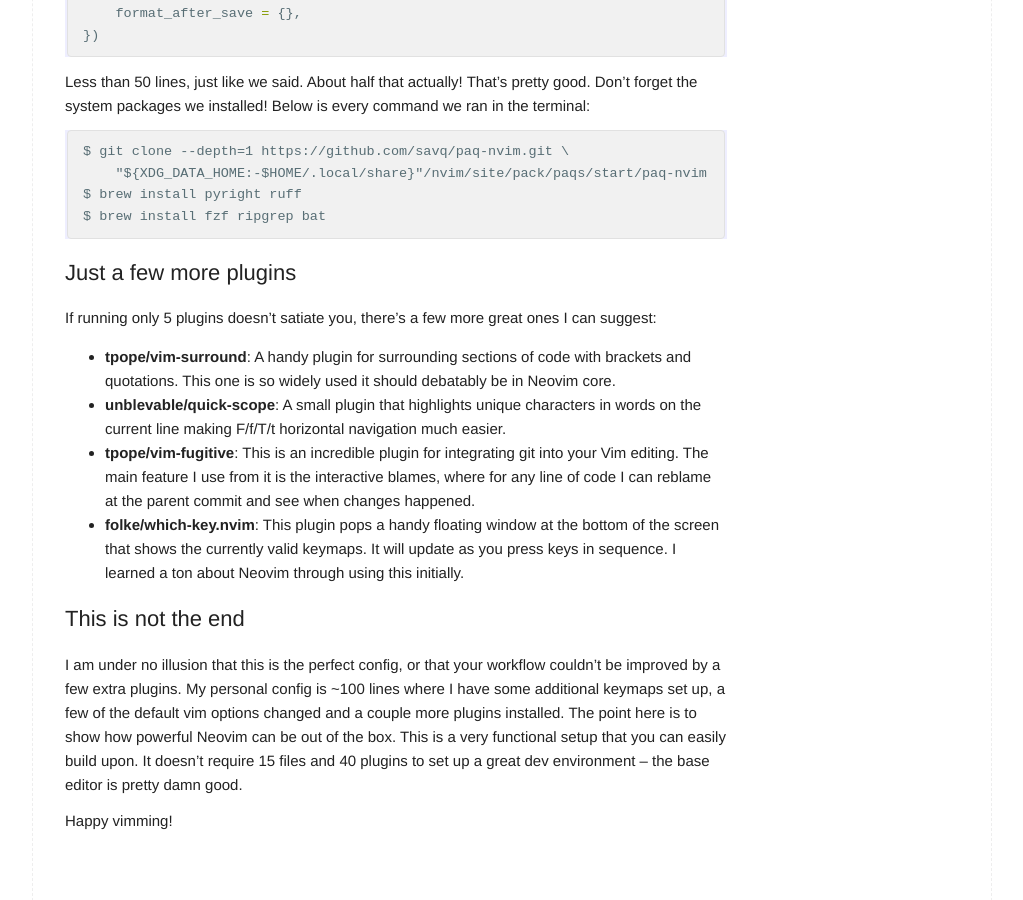
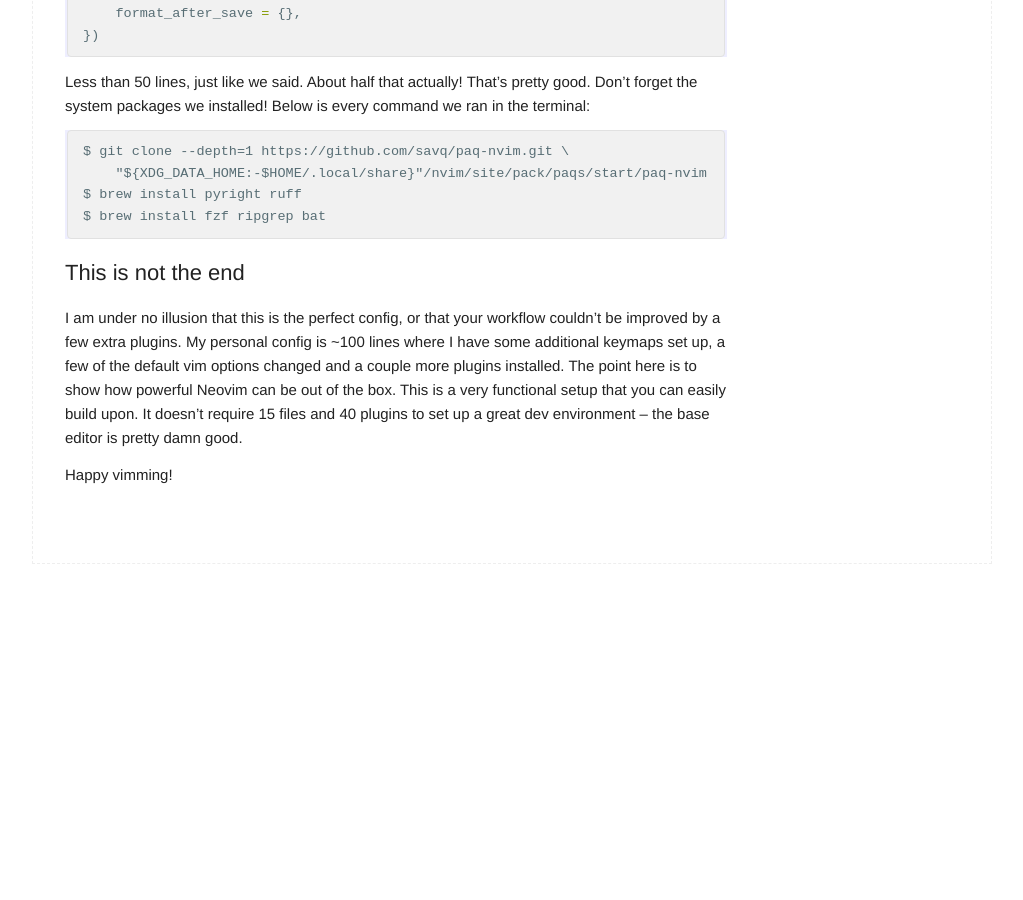
Before and after one commit to j-krl/blog, a Jekyll site: the page built from _posts/2025-03-14-simple-nvim-config.md, in a window 1280 px wide and 900 px high, scrolled down 5075 px. Shown: the whole window, without its empty margins (128-1151 px from the left). Built offline with Jekyll 4.4.1, drawn with Linux system fonts in a browser that asks for light colours; after the commit the page ends 5639 px from its top, so only the background shows below that.

Commit message:
Remove part of first post

````diff
--- a/_posts/2025-03-14-simple-nvim-config.md
+++ b/_posts/2025-03-14-simple-nvim-config.md
@@ -194,15 +194,6 @@ $ brew install pyright ruff
 $ brew install fzf ripgrep bat
 ```
 
-## Just a few more plugins
-
-If running only 5 plugins doesn't satiate you, there's a few more great ones I can suggest:
-
-- **tpope/vim-surround**: A handy plugin for surrounding sections of code with brackets and quotations. This one is so widely used it should debatably be in Neovim core.
-- **unblevable/quick-scope**: A small plugin that highlights unique characters in words on the current line making F/f/T/t horizontal navigation much easier.
-- **tpope/vim-fugitive**: This is an incredible plugin for integrating git into your Vim editing. The main feature I use from it is the interactive blames, where for any line of code I can reblame at the parent commit and see when changes happened.
-- **folke/which-key.nvim**: This plugin pops a handy floating window at the bottom of the screen that shows the currently valid keymaps. It will update as you press keys in sequence. I learned a ton about Neovim through using this initially.
-
 ## This is not the end
 
 I am under no illusion that this is the perfect config, or that your workflow couldn't be improved by a few extra plugins. My personal config is ~100 lines where I have some additional keymaps set up, a few of the default vim options changed and a couple more plugins installed. The point here is to show how powerful Neovim can be out of the box. This is a very functional setup that you can easily build upon. It doesn't require 15 files and 40 plugins to set up a great dev environment -- the base editor is pretty damn good.
````
